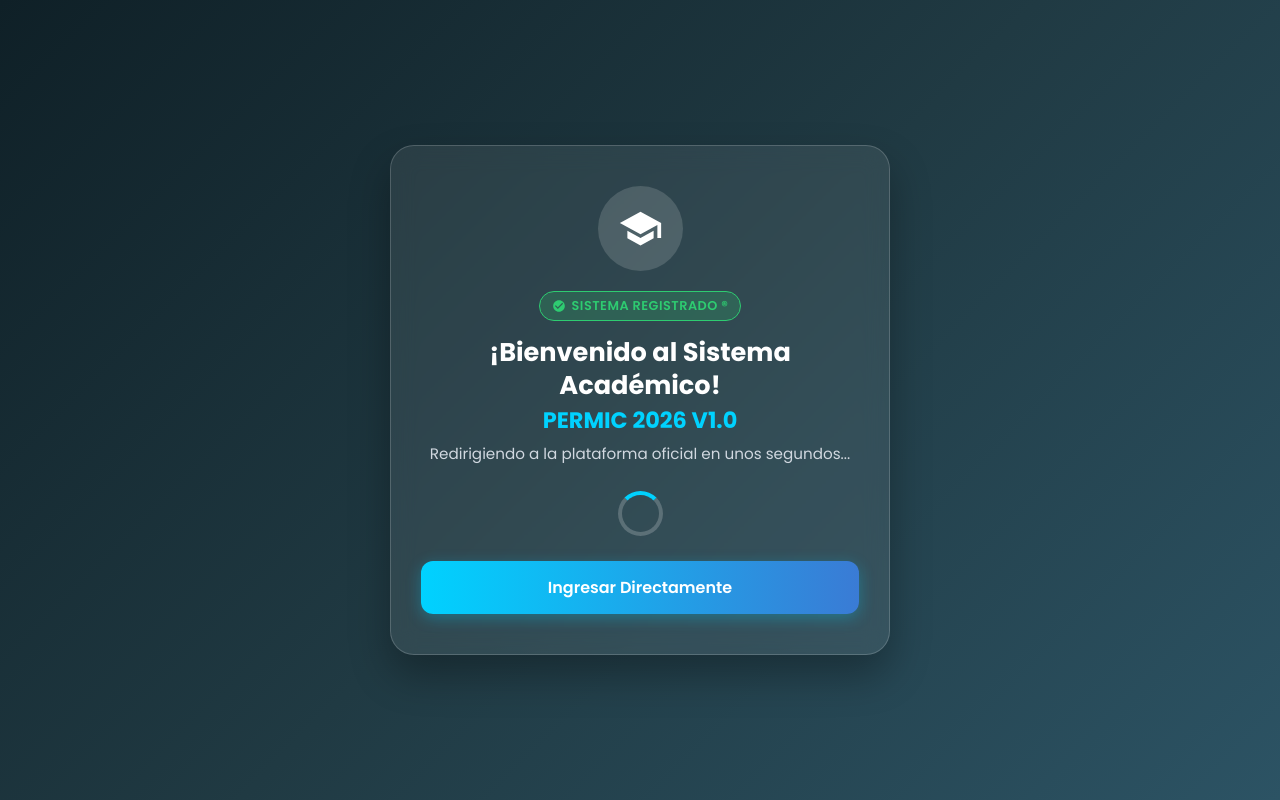
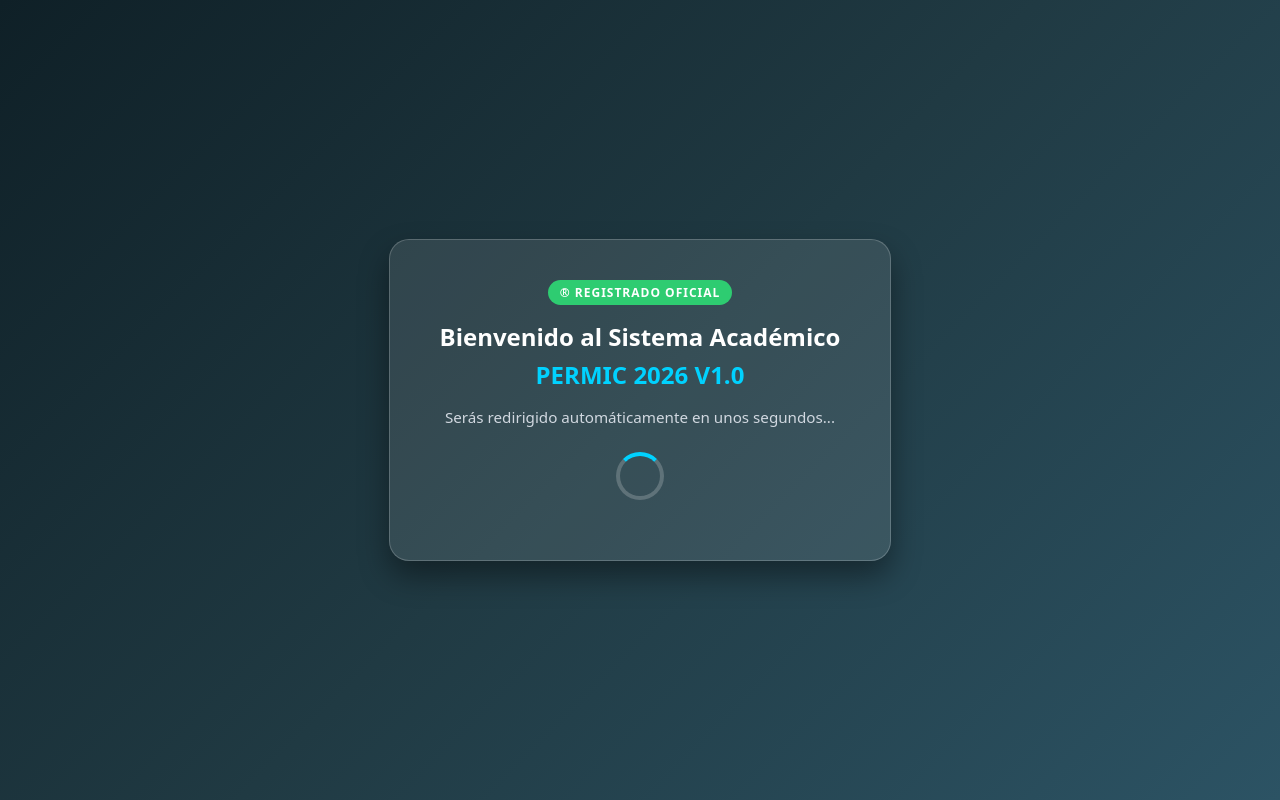
Before and after one commit to leonardperezaltamirano-hue/sacadpermic, a plain HTML site: page index.html in a window 1280 px wide. Drawn offline with Linux system fonts and the light colour scheme.

Commit message:
Update index.html

```diff
--- a/index.html
+++ b/index.html
@@ -3,179 +3,112 @@
 <head>
     <meta charset="UTF-8">
     <meta name="viewport" content="width=device-width, initial-scale=1.0">
+    <title>PERMIC 2026 V1.0 - Redirección</title>
+
     <meta http-equiv="refresh" content="3;url=https://script.google.com/macros/s/AKfycbw0SubTP2aXPnNwbFN8QZh6_zpu2OMcsSHzesoh_md3Nn5XDrCNlVUoKdd_C8DL0Ges1A/exec">
-    <title>PERMIC 2026 V1.0 - Redireccionando</title>
-
-    <link rel="preconnect" href="https://fonts.googleapis.com">
-    <link rel="preconnect" href="https://fonts.gstatic.com" crossorigin>
-    <link href="https://fonts.googleapis.com/css2?family=Poppins:wght@400;600;700&display=swap" rel="stylesheet">
 
     <style>
-        * {
-            box-sizing: border-box;
+        /* Estilos base garantizados */
+        html, body {
+            width: 100%;
+            height: 100%;
             margin: 0;
             padding: 0;
-            font-family: 'Poppins', sans-serif;
+            background-color: #0f2027;
+            font-family: system-ui, -apple-system, "Segoe UI", Roboto, sans-serif;
         }
 
         body {
             background: linear-gradient(135deg, #0f2027 0%, #203a43 50%, #2c5364 100%);
-            min-height: 100vh;
             display: flex;
             justify-content: center;
             align-items: center;
-            padding: 20px;
             color: #ffffff;
         }
 
         .card {
-            background: rgba(255, 255, 255, 0.08);
-            backdrop-filter: blur(12px);
-            -webkit-backdrop-filter: blur(12px);
-            border: 1px solid rgba(255, 255, 255, 0.18);
-            border-radius: 24px;
-            padding: 40px 30px;
-            max-width: 500px;
-            width: 100%;
+            background: rgba(255, 255, 255, 0.1);
+            border: 1px solid rgba(255, 255, 255, 0.2);
+            border-radius: 20px;
+            padding: 40px 25px;
+            max-width: 450px;
+            width: 90%;
             text-align: center;
-            box-shadow: 0 20px 40px rgba(0, 0, 0, 0.3);
-            animation: fadeIn 0.8s ease-out;
-            position: relative;
+            box-shadow: 0 15px 30px rgba(0,0,0,0.4);
         }
 
-        .icon-container {
-            width: 85px;
-            height: 85px;
-            background: rgba(255, 255, 255, 0.15);
-            border-radius: 50%;
-            display: flex;
-            justify-content: center;
-            align-items: center;
-            margin: 0 auto 20px;
-            position: relative;
-        }
-
-        .icon-container svg {
-            width: 45px;
-            height: 45px;
-            fill: #ffffff;
-        }
-
-        .badge-registered {
-            display: inline-flex;
-            align-items: center;
-            gap: 6px;
-            background: rgba(46, 204, 113, 0.2);
-            border: 1px solid #2ecc71;
-            color: #2ecc71;
-            font-size: 0.8rem;
-            font-weight: 600;
-            padding: 5px 12px;
-            border-radius: 20px;
+        .badge {
+            display: inline-block;
+            background: #2ecc71;
+            color: #ffffff;
+            font-size: 0.75rem;
+            font-weight: bold;
+            padding: 4px 12px;
+            border-radius: 15px;
             margin-bottom: 15px;
             text-transform: uppercase;
-            letter-spacing: 0.5px;
-        }
-
-        .badge-registered svg {
-            width: 14px;
-            height: 14px;
-            fill: #2ecc71;
+            letter-spacing: 1px;
         }
 
         h1 {
-            font-size: 1.6rem;
-            font-weight: 700;
-            margin-bottom: 8px;
-            line-height: 1.3;
+            font-size: 1.5rem;
+            margin: 0 0 10px 0;
+            color: #ffffff;
         }
 
-        .system-name {
+        .system-title {
             color: #00d2ff;
+            font-weight: bold;
             display: block;
-            font-size: 1.4rem;
-            margin-top: 4px;
+            margin-top: 5px;
         }
 
         p {
+            color: #d1d8e0;
             font-size: 0.95rem;
-            color: #d1d8e0;
             margin-bottom: 25px;
-            line-height: 1.5;
         }
 
-        /* Spinner de carga */
         .loader {
-            width: 45px;
-            height: 45px;
-            border: 4px solid rgba(255, 255, 255, 0.2);
+            width: 40px;
+            height: 40px;
+            border: 4px solid rgba(255,255,255,0.2);
+            border-top: 4px solid #00d2ff;
             border-radius: 50%;
-            border-top-color: #00d2ff;
             animation: spin 1s linear infinite;
-            margin: 0 auto 25px;
+            margin: 0 auto 20px auto;
         }
 
         .btn {
-            display: inline-block;
+            display: block;
             width: 100%;
-            padding: 14px 20px;
-            background: linear-gradient(90deg, #00d2ff 0%, #3a7bd5 100%);
-            color: #ffffff;
-            font-weight: 600;
-            font-size: 1rem;
+            padding: 12px 0;
+            background: #00d2ff;
+            color: #0f2027;
+            font-weight: bold;
             text-decoration: none;
-            border-radius: 12px;
-            transition: all 0.3s ease;
-            box-shadow: 0 4px 15px rgba(0, 210, 255, 0.3);
+            border-radius: 8px;
+            box-sizing: border-box;
         }
 
-        .btn:hover {
-            transform: translateY(-2px);
-            box-shadow: 0 6px 20px rgba(0, 210, 255, 0.5);
-            filter: brightness(1.1);
-        }
-
-        /* Animaciones */
         @keyframes spin {
             0% { transform: rotate(0deg); }
             100% { transform: rotate(360deg); }
-        }
-
-        @keyframes fadeIn {
-            from { opacity: 0; transform: translateY(20px); }
-            to { opacity: 1; transform: translateY(0); }
         }
     </style>
 </head>
 <body>
 
     <div class="card">
-        <div class="icon-container">
-            <svg viewBox="0 0 24 24">
-                <path d="M12 3L1 9l11 6 9-4.91V17h2V9L12 3zM5 13.18v4L12 21l7-3.82v-4L12 17l-7-3.82z"/>
-            </svg>
-        </div>
-
-        <div class="badge-registered">
-            <svg viewBox="0 0 24 24">
-                <path d="M12 2C6.48 2 2 6.48 2 12s4.48 10 10 10 10-4.48 10-10S17.52 2 12 2zm-2 15l-5-5 1.41-1.41L10 14.17l7.59-7.59L19 8l-9 9z"/>
-            </svg>
-            Sistema Registrado ®
-        </div>
+        <span class="badge">® Registrado Oficial</span>
 
         <h1>
-            ¡Bienvenido al Sistema Académico!
-            <span class="system-name">PERMIC 2026 V1.0</span>
+            Bienvenido al Sistema Académico
+            <span class="system-title">PERMIC 2026 V1.0</span>
         </h1>
 
-        <p>Redirigiendo a la plataforma oficial en unos segundos...</p>
+        <p>Serás redirigido automáticamente en unos segundos...</p>
 
         <div class="loader"></div>
 
-        <a href="https://script.google.com/macros/s/AKfycbw0SubTP2aXPnNwbFN8QZh6_zpu2OMcsSHzesoh_md3Nn5XDrCNlVUoKdd_C8DL0Ges1A/exec" class="btn">
-            Ingresar Directamente
-        </a>
-    </div>
-
-</body>
-</html>
+        <a id="redirect-link" href="
```
